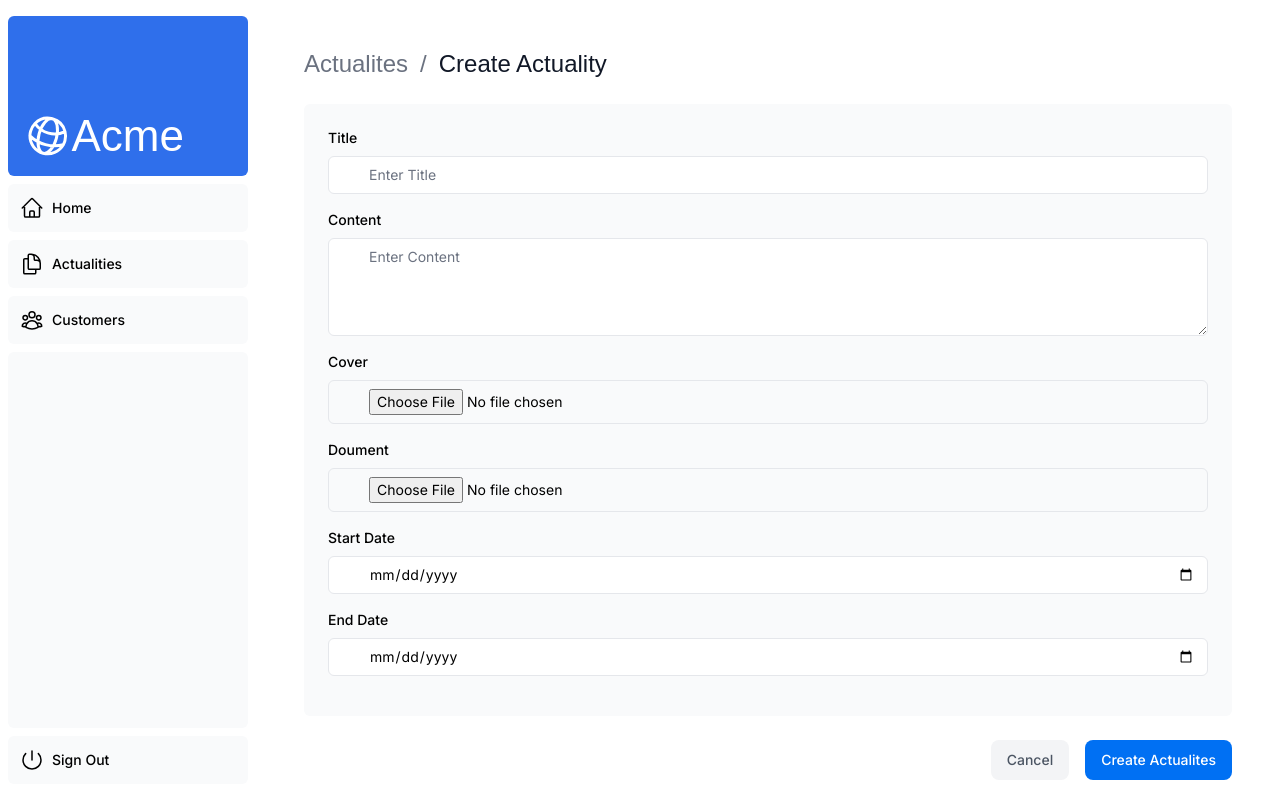
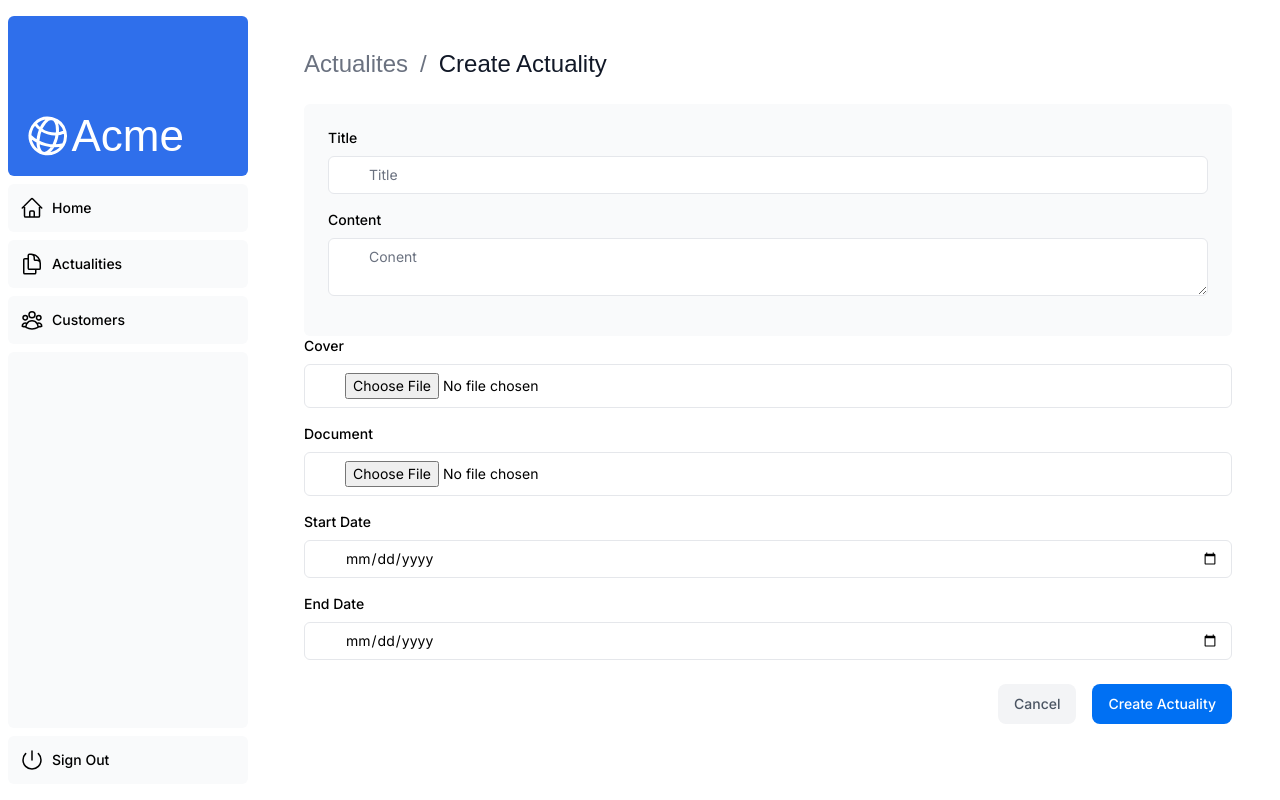
Before and after one commit to rizhk/nextjs-dashboard, a Next.js app: page /dashboard/actualites/create in a window 1280 px wide. Built offline with nearby package versions, Linux system fonts and the light colour scheme; a web font is replaced by a local one.

Commit message:
create one form for create and edit

```diff
--- a/app/dashboard/actualites/create/page.tsx
+++ b/app/dashboard/actualites/create/page.tsx
@@ -1,8 +1,8 @@
-import Form from '@/app/ui/actualites/create-form';
+import Form from '@/app/ui/actualites/form';
 import Breadcrumbs from '@/app/ui/actualites/breadcrumbs';
+import { createActuality } from '@/app/lib/actions';
 
 export default async function Page() {
-
   return (
     <main>
       <Breadcrumbs
@@ -15,7 +15,11 @@ export default async function Page() {
           },
         ]}
       />
-      <Form />
+      <Form
+        initialValues={{ title: '', content: '', startDate: '', endDate: '' }}
+        onSubmit={createActuality}
+        buttonLabel="Create Actuality"
+      />
     </main>
   );
 }
--- a/app/lib/actions.ts
+++ b/app/lib/actions.ts
@@ -28,7 +28,7 @@ export async function createActuality(formData: FormData) {
     throw new Error((error as Error & { digest?: string }).digest);
   }
   revalidatePath('/dashboard/actualites');
-  return redirect('/dashboard/actualites');
+  redirect('/dashboard/actualites');
 }
 export async function deleteActuality(formData: FormData) {
   try {
--- a/app/lib/definitions.ts
+++ b/app/lib/definitions.ts
@@ -88,13 +88,13 @@ export type InvoiceForm = {
 };
 
 export interface Actuality {
-  id: string;
-  title: string;
-  content: string;
-  cover: { url: string; [key: string]: any };
-  document: { url: string; [key: string]: any };
-  startDate: string;
-  endDate: string;
+  id?: string;
+  title?: string;
+  content?: string;
+  cover?: { url: string; [key: string]: any };
+  document?: { url: string; [key: string]: any };
+  startDate?: string;
+  endDate?: string;
 }
 
 export type methodType = 'POST' | 'PUT' | 'DELETE';
--- a/app/lib/utils.ts
+++ b/app/lib/utils.ts
@@ -11,7 +11,7 @@ export const formatDateToLocal = (
   dateStr: string,
   locale: string = 'en-US',
 ) => {
-  const date = new Date(dateStr);
+  const date = dateStr ? new Date(dateStr) : new Date();
   const options: Intl.DateTimeFormatOptions = {
     day: 'numeric',
     month: 'short',
--- a/app/ui/actualites/actualitesItemMobile.tsx
+++ b/app/ui/actualites/actualitesItemMobile.tsx
@@ -39,8 +39,8 @@ export default function ActualityItemMobile({ actuality }: { actuality: Actualit
         <p>{actuality.endDate}</p>
       </div>
       <div className="flex justify-end gap-2">
-        <UpdateActuality id={actuality.id} />
-        <DeleteActuality id={actuality.id} />
+        <UpdateActuality id={actuality.id? actuality.id : ''} />
+        <DeleteActuality id={actuality.id? actuality.id : ''} />
       </div>
     </div>
   </div>
--- a/app/ui/actualites/create-form.tsx
+++ /dev/null
@@ -1,133 +0,0 @@
-'use client';
-import { CustomerField } from '@/app/lib/definitions';
-import Link from 'next/link';
-import {
-  CheckIcon,
-  ClockIcon,
-  CurrencyDollarIcon,
-  UserCircleIcon,
-} from '@heroicons/react/24/outline';
-import { Button } from '@/app/ui/button';
-import { createActuality } from '@/app/lib/actions';
-
-export default function Form() {
-  return (
-    <form action={createActuality}>
-      <div className="rounded-md bg-gray-50 p-4 md:p-6">
-        <div className="mb-4">
-          <label htmlFor="title" className="mb-2 block text-sm font-medium">
-            Title
-          </label>
-          <div className="relative mt-2 rounded-md">
-            <div className="relative">
-              <input
-                id="title"
-                name="title"
-                type="text"
-                step="0.01"
-                placeholder="Enter Title"
-                className="peer block w-full rounded-md border border-gray-200 py-2 pl-10 text-sm outline-2 placeholder:text-gray-500"
-              />
-            </div>
-          </div>
-        </div>
-
-        <div className="mb-4">
-          <label htmlFor="content" className="mb-2 block text-sm font-medium">
-            Content
-          </label>
-          <div className="relative mt-2 rounded-md">
-            <div className="relative">
-              <textarea
-                id="content"
-                name="content"
-                rows={4}
-                placeholder="Enter Content"
-                className="peer block w-full rounded-md border border-gray-200 py-2 pl-10 text-sm outline-2 placeholder:text-gray-500"
-              />
-            </div>
-          </div>
-        </div>
-
-        <div className="mb-4">
-          <label htmlFor="cover" className="mb-2 block text-sm font-medium">
-            Cover
-          </label>
-          <div className="relative mt-2 rounded-md">
-            <div className="relative">
-              <input
-                id="cover"
-                name="cover"
-                type="file"
-                step="0.01"
-                placeholder="Enter Cover"
-                className="peer block w-full rounded-md border border-gray-200 py-2 pl-10 text-sm outline-2 placeholder:text-gray-500"
-              />
-            </div>
-          </div>
-        </div>
-
-        <div className="mb-4">
-          <label htmlFor="document" className="mb-2 block text-sm font-medium">
-            Doument
-          </label>
-          <div className="relative mt-2 rounded-md">
-            <div className="relative">
-              <input
-                id="document"
-                name="document"
-                type="file"
-                step="0.01"
-                placeholder="Enter Cover"
-                className="peer block w-full rounded-md border border-gray-200 py-2 pl-10 text-sm outline-2 placeholder:text-gray-500"
-              />
-            </div>
-          </div>
-        </div>
-
-        <div className="mb-4">
-          <label htmlFor="startDate" className="mb-2 block text-sm font-medium">
-            Start Date
-          </label>
-          <div className="relative mt-2 rounded-md">
-            <div className="relative">
-              <input
-                id="startDate"
-                name="startDate"
-                type="date"
-                placeholder="Enter Start Date"
-                className="peer block w-full rounded-md border border-gray-200 py-2 pl-10 text-sm outline-2 placeholder:text-gray-500"
-              />
-            </div>
-          </div>
-        </div>
-
-        <div className="mb-4">
-          <label htmlFor="endDate" className="mb-2 block text-sm font-medium">
-            End Date
-          </label>
-          <div className="relative mt-2 rounded-md">
-            <div className="relative">
-              <input
-                id="endDate"
-                name="endDate"
-                type="date"
-                placeholder="Enter End Date"
-                className="peer block w-full rounded-md border border-gray-200 py-2 pl-10 text-sm outline-2 placeholder:text-gray-500"
-              />
-            </div>
-          </div>
-        </div>
-      </div>
-      <div className="mt-6 flex justify-end gap-4">
-        <Link
-          href="/dashboard/actualites"
-          className="flex h-10 items-center rounded-lg bg-gray-100 px-4 text-sm font-medium text-gray-600 transition-colors hover:bg-gray-200"
-        >
-          Cancel
-        </Link>
-        <Button type="submit">Create Actualites</Button>
-      </div>
-    </form>
-  );
-}
--- a/app/ui/actualites/edit-form.tsx
+++ b/app/ui/actualites/form.tsx
@@ -1,47 +1,45 @@
 'use client';
-
+import Link from 'next/link';
+import { Button } from '@/app/ui/button';
 import { useState } from 'react';
 
-import Link from 'next/link';
-import { Button } from '@/app/ui/button';
+import { Actuality } from '@/app/lib/definitions';
 import Image from 'next/image';
-import { editActuality } from '@/app/lib/actions';
 
-export default function EditActualityForm({ actuality }: { actuality: any }) {
-  const [startDate, setStartDate] = useState(() => {
-    try {
-      return new Date(actuality.startDate).toISOString().slice(0, 10);
-    } catch (error) {
-      return '';
-    }
+export default function Form({
+  children,
+  initialValues,
+  onSubmit,
+  buttonLabel,
+}: {
+  children?: React.ReactNode;
+  initialValues: Actuality;
+  onSubmit: (formData: FormData) => Promise<void>;
+  buttonLabel: string;
+}) {
+  const [values, setValues] = useState(initialValues);
+
+  const handleChange = (event: any) => {
+    setValues({
+      ...values,
+      [event.target.name]: event.target.value,
     });
-  const [endDate, setEndDate] = useState(() => {
-    try {
-      return new Date(actuality.endDate).toISOString().slice(0, 10);
-    } catch (error) {
-      return '';
-    }
-  });
-
-  const onChangeStartDate = (e: any) => {
-    setStartDate(new Date(e.target.value).toISOString().slice(0, 10));
   };
 
-  const onChangeEndDate = (e: any) => {
-    setEndDate(new Date(e.target.value).toISOString().slice(0, 10));
-  };
 
   return (
-    <form action={editActuality}>
+    <form action={onSubmit}>
       <div className="rounded-md bg-gray-50 p-4 md:p-6">
+      {
+        values?.id &&
           <input
             id="id"
             name="id"
             type="hidden"
-          value={actuality.id}
+            defaultValue={values?.id ? values.id : ''}
             className="peer block w-full rounded-md border border-gray-200 py-2 pl-10 text-sm outline-2 placeholder:text-gray-500"
           />
-        {/* Invoice Amount */}
+        }
         <div className="mb-4">
           <label htmlFor="title" className="mb-2 block text-sm font-medium">
             Title
@@ -52,7 +50,8 @@ export default function EditActualityForm({ actuality }: { actuality: any }) {
                 id="title"
                 name="title"
                 type="text"
-                defaultValue={actuality.title}
+                value={values.title}
+                onChange={handleChange}
                 placeholder="Title"
                 className="peer block w-full rounded-md border border-gray-200 py-2 pl-10 text-sm outline-2 placeholder:text-gray-500"
               />
@@ -69,10 +68,10 @@ export default function EditActualityForm({ actuality }: { actuality: any }) {
                 id="content"
                 name="content"
                 placeholder="Conent"
+                value={values.content}
+                onChange={handleChange}
                 className="peer block w-full rounded-md border border-gray-200 py-2 pl-10 text-sm outline-2 placeholder:text-gray-500"
-              >
-                {actuality.content}
-              </textarea>
+              ></textarea>
             </div>
           </div>
         </div>
@@ -84,15 +83,18 @@ export default function EditActualityForm({ actuality }: { actuality: any }) {
         </label>
         <div className="relative mt-2 rounded-md">
           <div className="relative">
-            {actuality?.cover?.url !== undefined &&
+            {initialValues?.cover?.url !== undefined &&
               process.env.NEXT_PUBLIC_STRAPI_URL !== undefined &&
-              actuality?.cover?.url && (
+              initialValues?.cover?.url && (
                 <Image
-                  src={process.env.NEXT_PUBLIC_STRAPI_URL + actuality?.cover?.url}
+                  src={
+                    process.env.NEXT_PUBLIC_STRAPI_URL +
+                    initialValues?.cover?.url
+                  }
                   className="mr-2 rounded-full"
                   width={100}
                   height={100}
-                  alt={`${actuality.title}'s profile picture`}
+                  alt={`${initialValues.title}'s profile picture`}
                 />
               )}
 
@@ -109,19 +111,22 @@ export default function EditActualityForm({ actuality }: { actuality: any }) {
 
       <div className="mb-4">
         <label htmlFor="content" className="mb-2 block text-sm font-medium">
-          Content
+          Document
         </label>
         <div className="relative mt-2 rounded-md">
           <div className="relative">
-            {actuality?.document?.url !== undefined &&
+            {initialValues?.document?.url !== undefined &&
               process.env.NEXT_PUBLIC_STRAPI_URL !== undefined &&
-              actuality?.document?.url && (
+              initialValues?.document?.url && (
                 <Image
-                  src={process.env.NEXT_PUBLIC_STRAPI_URL + actuality?.document?.url}
+                  src={
+                    process.env.NEXT_PUBLIC_STRAPI_URL +
+                    initialValues?.document?.url
+                  }
                   className="mr-2 rounded-full"
                   width={100}
                   height={100}
-                  alt={`${actuality.title}'s profile picture`}
+                  alt={`${initialValues.title}'s profile picture`}
                 />
               )}
 
@@ -147,9 +152,9 @@ export default function EditActualityForm({ actuality }: { actuality: any }) {
               name="startDate"
               type="date"
               placeholder="Enter Start Date"
-              value={startDate}
+              value={values.startDate ? new Date(values.startDate).toISOString().slice(0, 10) : ''}
+              onChange={handleChange}
               className="peer block w-full rounded-md border border-gray-200 py-2 pl-10 text-sm outline-2 placeholder:text-gray-500"
-              onChange={onChangeStartDate}
             />
           </div>
         </div>
@@ -166,14 +171,14 @@ export default function EditActualityForm({ actuality }: { actuality: any }) {
               name="endDate"
               type="date"
               placeholder="Enter End Date"
-              value={endDate}
+              value={values.endDate ? new Date(values.endDate).toISOString().slice(0, 10) : ''}
+              onChange={handleChange}
               className="peer block w-full rounded-md border border-gray-200 py-2 pl-10 text-sm outline-2 placeholder:text-gray-500"
-              onChange={onChangeEndDate}
             />
           </div>
         </div>
       </div>
-
+      {children}
       <div className="mt-6 flex justify-end gap-4">
         <Link
           href="/dashboard/actualites"
@@ -181,7 +186,9 @@ export default function EditActualityForm({ actuality }: { actuality: any }) {
         >
           Cancel
         </Link>
-        <Button type="submit">Edit Actuality</Button>
+        <Button type="submit">
+          {buttonLabel ? buttonLabel : 'Create Actuality'}
+        </Button>
       </div>
     </form>
   );
```
Also changed, not shown: app/dashboard/actualites/[id]/edit/page.tsx (+4 -5 lines), app/ui/actualites/actualitesItemDesktop.tsx (+5 -7 lines). Lines whose indentation alone changed are shown as unchanged.
